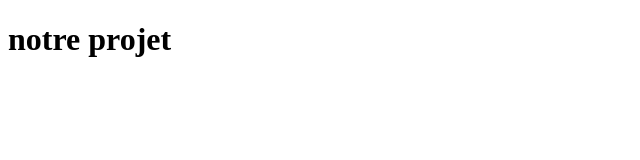
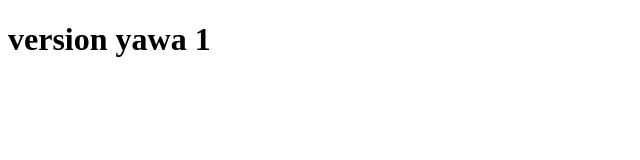
Before and after one commit to yawadouti5-cyber/trio-projet, a plain HTML site: page index.html in a window 1280 px wide. Shown: the whole page, without its empty margins (0-640 px from the left). Drawn offline with Linux system fonts and the light colour scheme.

Commit message:
modification du titre

```diff
--- a/index.html
+++ b/index.html
@@ -6,6 +6,6 @@
     <title>Document</title>
 </head>
 <body>
-    <h1>notre projet</h1>
+    <h1>version yawa 1</h1>
 </body>
 </html>
```
